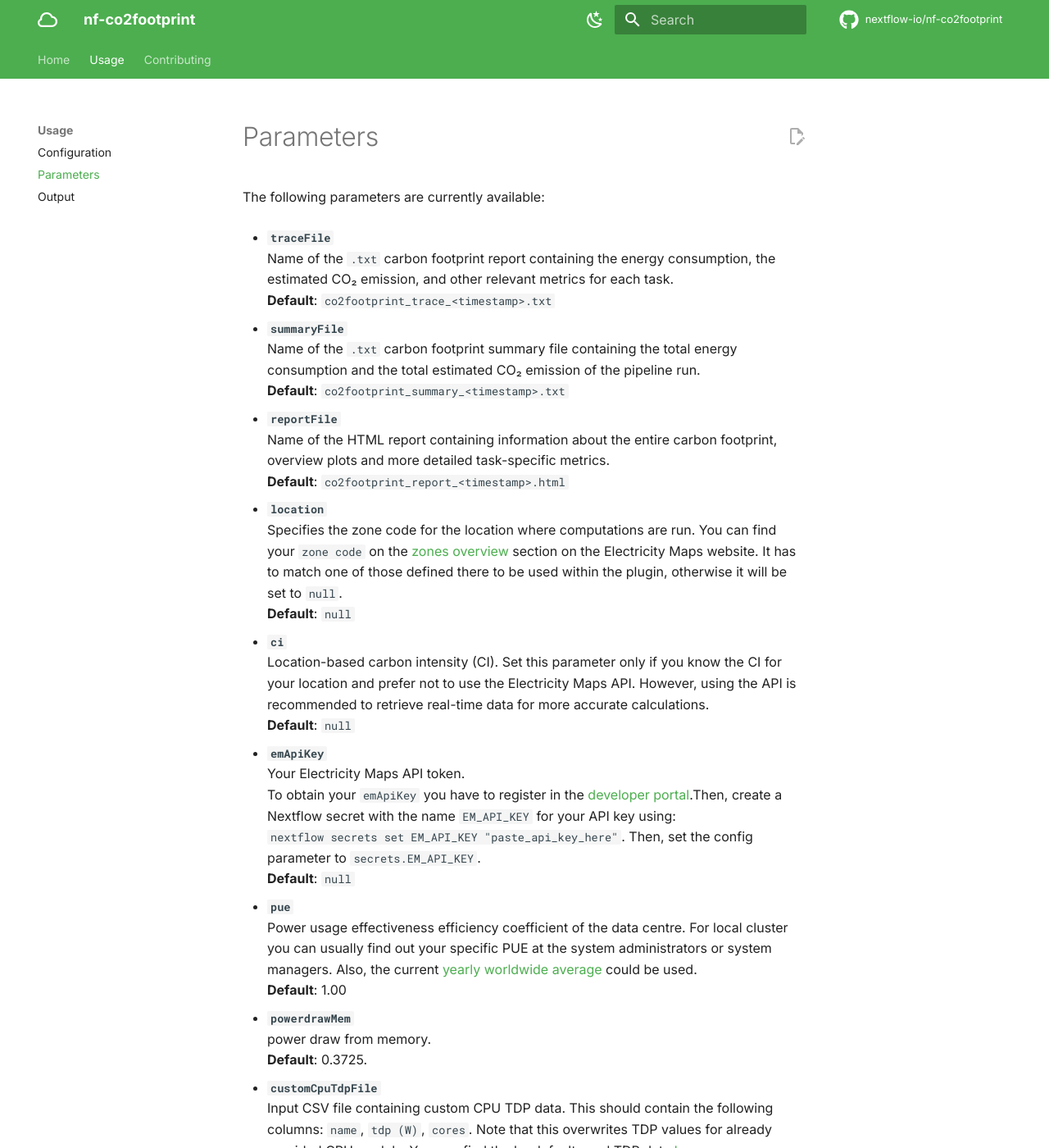
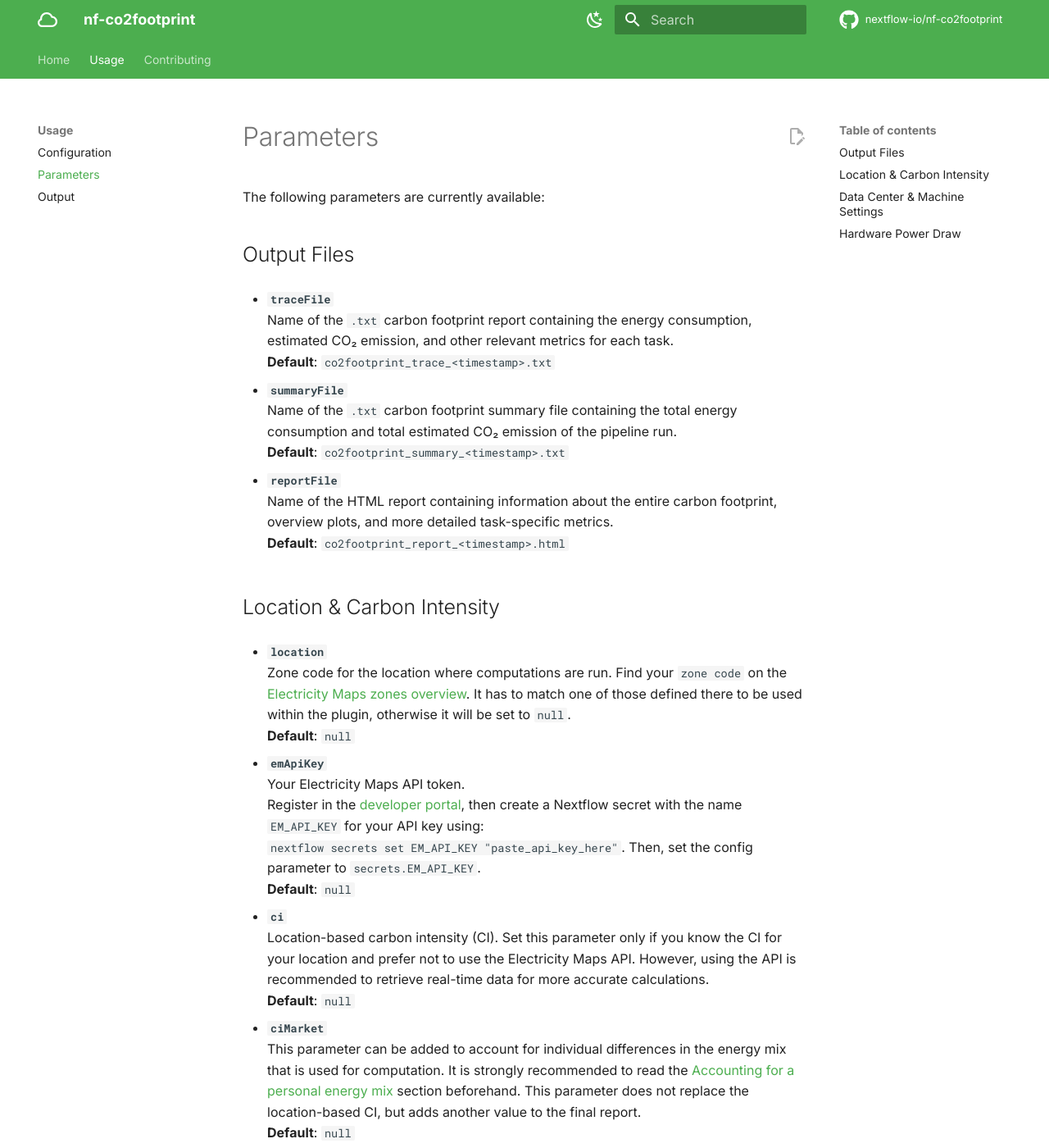
Before and after one commit to nextflow-io/nf-co2footprint, an MkDocs documentation site: the page built from docs/usage/parameters.md, in a window 1280 px wide and 1400 px high. Shown: the whole window at 82% size. Built offline with MkDocs 1.6.1 and Material for MkDocs 9.7.7, drawn with Linux system fonts in a browser that asks for light colours; comment, search, counter and statistics services are not loaded; some of the changed text lies outside the part shown.

Commit message:
Group parameters
Signed-off-by: nadnein <nadjav.18@gmail.com>

```diff
--- a/docs/usage/parameters.md
+++ b/docs/usage/parameters.md
@@ -5,35 +5,59 @@ description: Customising parameters for the CO2e calculation.
 
 The following parameters are currently available:
 
+## Output Files
+
 - **`traceFile`**
-  Name of the `.txt` carbon footprint report containing the energy consumption, the estimated CO₂ emission, and other relevant metrics for each task.
+  Name of the `.txt` carbon footprint report containing the energy consumption, estimated CO₂ emission, and other relevant metrics for each task.
   **Default**: `co2footprint_trace_<timestamp>.txt`
 
 - **`summaryFile`**
-  Name of the `.txt` carbon footprint summary file containing the total energy consumption and the total estimated CO₂ emission of the pipeline run.
+  Name of the `.txt` carbon footprint summary file containing the total energy consumption and total estimated CO₂ emission of the pipeline run.
   **Default**: `co2footprint_summary_<timestamp>.txt`
 
 - **`reportFile`**
-  Name of the HTML report containing information about the entire carbon footprint, overview plots and more detailed task-specific metrics.
+  Name of the HTML report containing information about the entire carbon footprint, overview plots, and more detailed task-specific metrics.
   **Default**: `co2footprint_report_<timestamp>.html`
 
+## Location & Carbon Intensity
+
 - **`location`**
-  Specifies the zone code for the location where computations are run. You can find your `zone code` on the [zones overview](https://portal.electricitymaps.com/docs/getting-started#zonesoverview) section on the Electricity Maps website. It has to match one of those defined there to be used within the plugin, otherwise it will be set to `null`.
-  **Default**:  `null`
+  Zone code for the location where computations are run. Find your `zone code` on the [Electricity Maps zones overview](https://portal.electricitymaps.com/docs/getting-started#zonesoverview). It has to match one of those defined there to be used within the plugin, otherwise it will be set to `null`.
+  **Default**: `null`
+
+- **`emApiKey`**
+  Your Electricity Maps API token.
+  Register in the [developer portal](https://portal.electricitymaps.com), then create a Nextflow secret with the name `EM_API_KEY` for your API key using:
+  `nextflow secrets set EM_API_KEY "paste_api_key_here"`. Then, set the config parameter to `secrets.EM_API_KEY`.
+  **Default**: `null`
 
 - **`ci`**
   Location-based carbon intensity (CI). Set this parameter only if you know the CI for your location and prefer not to use the Electricity Maps API. However, using the API is recommended to retrieve real-time data for more accurate calculations.
   **Default**:  `null`
 
-- **`emApiKey`**
-  Your Electricity Maps API token.
-  To obtain your `emApiKey` you have to register in the [developer portal](https://portal.electricitymaps.com).Then, create a Nextflow secret with the name `EM_API_KEY` for your API key using:
-  `nextflow secrets set EM_API_KEY "paste_api_key_here"`. Then, set the config parameter to `secrets.EM_API_KEY`.
-  **Default**: `null`
+- **`ciMarket`**
+  This parameter can be added to account for individual differences in the energy mix that is used for computation. It is strongly recommended to read the [Accounting for a personal energy mix](configuration.md#accounting-for-a-personal-energy-mix)
+  section beforehand. This parameter does not replace the location-based CI, but adds another value to the final report.
+  **Default**:  `null`
+
+
+## Data Center & Machine Settings
 
 - **`pue`**
   Power usage effectiveness efficiency coefficient of the data centre. For local cluster you can usually find out your specific PUE at the system administrators or system managers. Also, the current [yearly worldwide average](https://www.statista.com/statistics/1229367/data-center-average-annual-pue-worldwide/) could be used.
   **Default**: 1.00
+
+- **`machineType`**
+  Type of machine used for computation. Determines the `pue` if not explicitly set.
+  Must be one of: `'compute cluster'`, `'local'`, or `'cloud'`.
+  If not specified, inferred from Nextflow `process.executor`:
+    - `'local'`: sets `pue` to 1.0
+    - `'compute cluster'`: sets `pue` to 1.67
+    - `'cloud'`: sets `pue` to 1.56
+      <sup>Source: [Uptime Institute 2024 Global Data Center Survey](https://datacenter.uptimeinstitute.com/rs/711-RIA-145/images/2024.GlobalDataCenterSurvey.Report.pdf)</sup>
+
+
+## Hardware Power Draw
 
 - **`powerdrawMem`**
   power draw from memory.
@@ -59,17 +83,3 @@ The following parameters are currently available:
   The default value used as the power draw from a computing core.
   This is only applied if the parameter `ignoreCpuModel` is set or if the retrieved `cpu_model` could not be found in the given CPU TDP data.
   **Default**: 12.0.
-
-- **`machineType`**
-  Specifies the type of machine used for computation. It determines the `pue` if the parameter is not explicitly specified in the config file. Must be one of: `'compute cluster'`, `'local'` or `'cloud'`.
-  If not specified the plugin infers `machineType` from the Nextflow `process.executor` setting, mapping it to either `'compute cluster'`, `'local'` or `'cloud'`.
-    - `'local'`: sets `pue` to 1.0
-    - `'compute cluster'`: sets `pue` to 1.67
-    - `'cloud'`: sets `pue` to 1.56
-      <sup>Source: [Uptime Institute 2024 Global Data Center Survey](https://datacenter.uptimeinstitute.com/rs/711-RIA-145/images/2024.GlobalDataCenterSurvey.Report.pdf)</sup>
-  **Default**:  `null`
-
-- **`ciMarket`**
-  This parameter can be added to account for individual differences in the energy mix that is used for computation. It is strongly recommended to read the [Accounting for a personal energy mix](configuration.md#accounting-for-a-personal-energy-mix)
-  section beforehand. This parameter does not replace the location-based CI, but adds another value to the final report.
-  **Default**:  `null`
```
